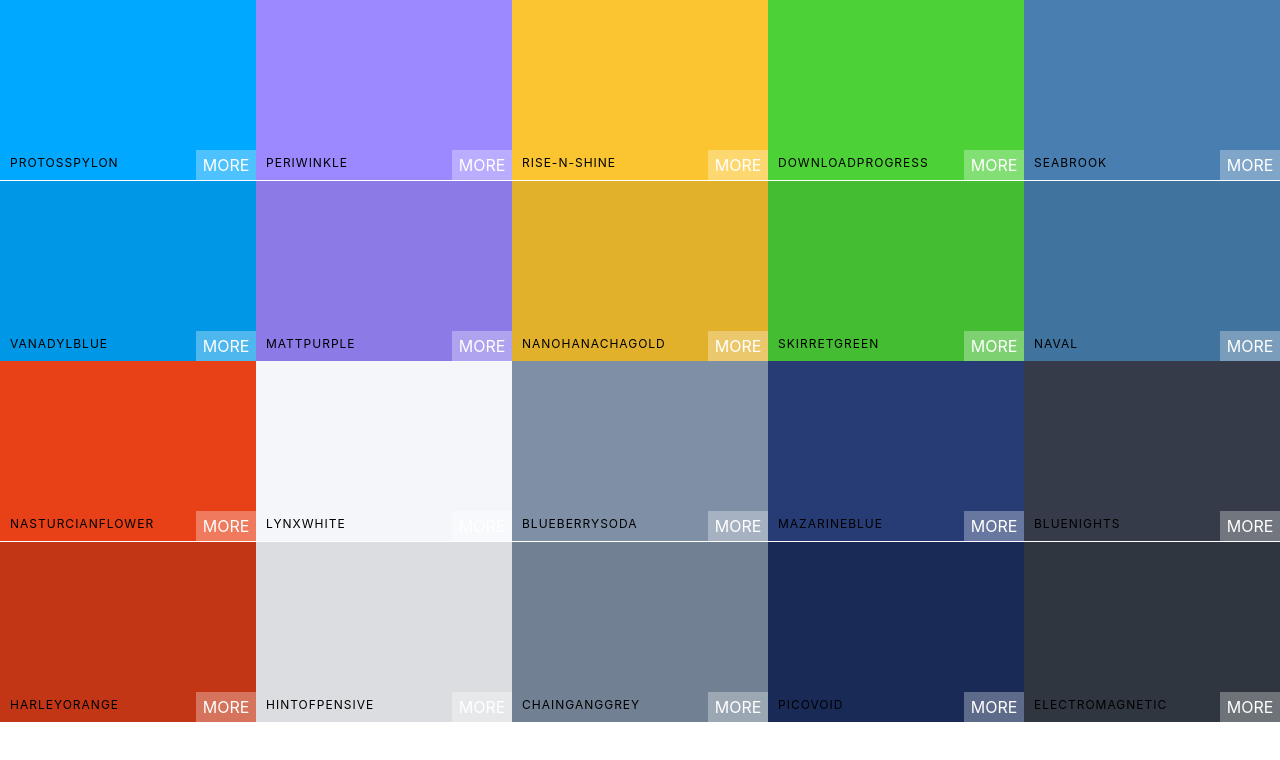
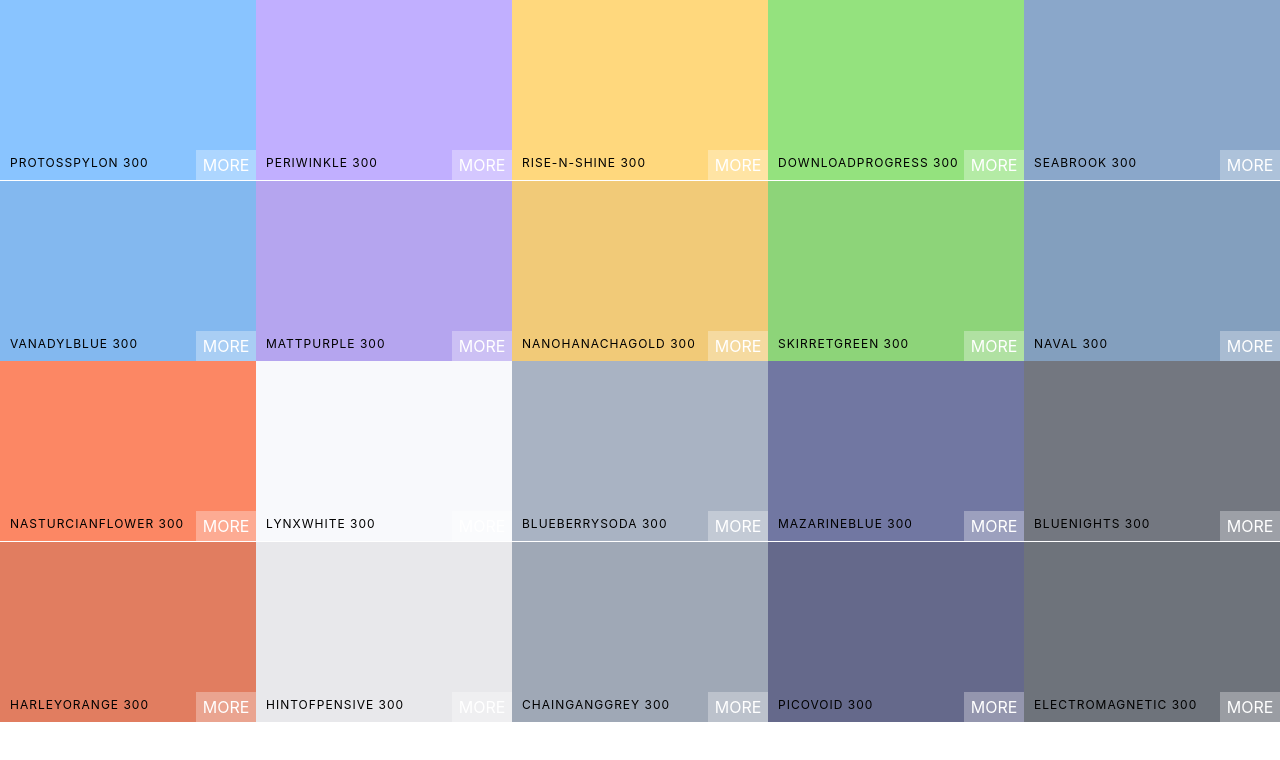
Before and after one commit to DecaFujita/colour-app, a React (Create React App) app: page / in a window 1280 px wide. Shown: the top 760 px of the page. Built offline with nearby package versions, Linux system fonts and the light colour scheme.

Commit message:
starting the slider

```diff
--- a/package.json
+++ b/package.json
@@ -8,6 +8,7 @@
     "@testing-library/user-event": "^13.2.1",
     "chroma-js": "^2.1.2",
     "npm": "^7.21.0",
+    "rc-slider": "^9.7.2",
     "react": "^17.0.2",
     "react-copy-to-clipboard": "^5.0.4",
     "react-dom": "^17.0.2",
--- a/src/App.js
+++ b/src/App.js
@@ -1,5 +1,6 @@
 import React from 'react';
 import Palette from './Palette';
+import { generatePalette } from './colorHelpers';
 import seedColors from './seedColors';
 
 import './App.css';
@@ -9,7 +10,7 @@
   render() {
     return (
       <div>
-        <Palette {...seedColors[5]} />
+        <Palette palette={generatePalette(seedColors[5])} />
       </div>
     );
   }
--- a/src/Palette.jsx
+++ b/src/Palette.jsx
@@ -4,8 +4,8 @@
 
 class Palette extends React.Component {
     render() {
-        const colorBoxes = this.props.colors.map(color => (
-            <ColorBox background={color.color} name={color.name}/>
+        const colorBoxes = this.props.palette.colors[300].map(color => (
+            <ColorBox background={color.hex} name={color.name}/>
         ));
         return(
             <div className='Palette'>
--- a/src/colorHelpers.jsx
+++ b/src/colorHelpers.jsx
@@ -1,15 +1,51 @@
 import chroma from 'chroma-js';
 const levels = [50, 100, 200, 300, 400, 500, 600, 700, 800, 900];
 
-function generatePalettes(starterPalette) {
+function generatePalette(starterPalette) {
     let newPalette = {
         paletteName: starterPalette.paletteName,
         id: starterPalette.id,
         emoji: starterPalette.emoji,
         colors: {}
     }
-    for (let level in levels) {
+    for (let level of levels) {
         newPalette.colors[level] = []
     }
+    for (let color of starterPalette.colors) {
+        let scale = getScale(color.color, 10).reverse();
+        for (let i in scale) {
+            newPalette.colors[levels[i]].push({
+                name: `${color.name} ${levels[i]}`,
+                id: color.name.toLowerCase().replace(/ /g, '-'),
+                hex: scale[i],
+                rgb: chroma(scale[i]).css(),
+                rgba: chroma(scale[i])
+                    .css()
+                    .replace("rgba", "rgba")
+                    .replace(")", ",1.0)")
+            })
+        }
+    }
+    return newPalette;
+}
 
+function getRange(hexColor) {
+    const end = '#fff';
+
+    return [
+        chroma(hexColor)
+        .darken(1.4)
+        .hex(),
+        hexColor,
+        end
+    ];
 }
+
+function getScale(hexColor, numberOfColors) {
+    return chroma
+        .scale(getRange(hexColor))
+        .mode('lab')
+        .colors(numberOfColors);
+}
+
+export { generatePalette };
```
Also changed, not shown: src/test.jsx (added, +49 -0 lines), 1 other file (tests, documents, lock files or other folders).
